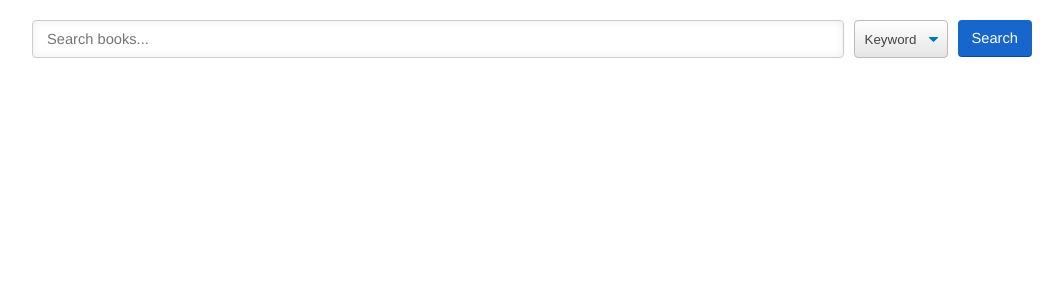
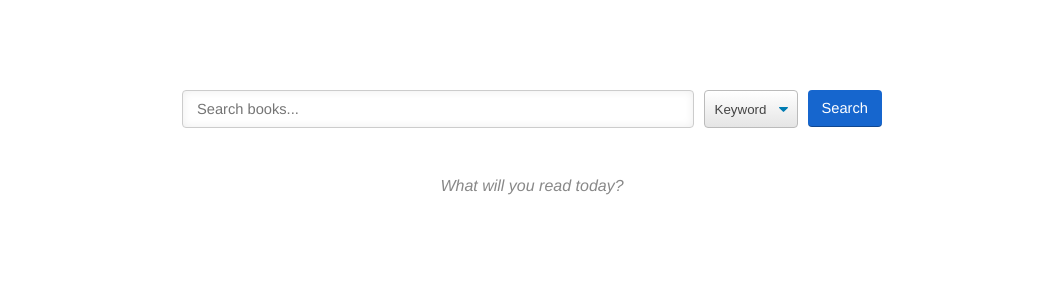
Before and after one commit to TeddyBurnsides/book_search, a React (Create React App) app: page / in a window 1280 px wide. Shown: the top 300 px of the page, without its empty margins (108-1171 px from the left). Built offline with nearby package versions, Linux system fonts and the light colour scheme.

Commit message:
Minor CSS UI improvements

```diff
--- a/src/components/App.js
+++ b/src/components/App.js
@@ -26,12 +26,12 @@ const App = () => {
   const [books, bookDispatch] = useReducer(bookReducer,[]);
 
   // search input handler
-  const getBooks = (event,clearPrevResults,searchValue,searchType) => {
+  const getBooks = (event,newSearch,searchValue,searchType) => {
 
     event.preventDefault(); // avoid a page refresh
 
     // handle new search criteria vs. getting more books for the current search
-    if (clearPrevResults) {
+    if (newSearch) {
       stateDispatch({type:'newSearch'});
       setSearchCriteria(prevState => ({...prevState, value:searchValue, type: searchType}));
     } else {
@@ -73,20 +73,19 @@ const App = () => {
 
 
   return (
-    <div>
-      <SearchForm getBooks={getBooks} />
+    <>
+      <SearchForm state={state} getBooks={getBooks} />
       <div className="bookList">
         {state.page>=1 && <h2>Books Found:</h2>}
         <BookList
           state={state}
           searchCriteria={searchCriteria}
-          prevSearchCriteria={prevSearchCriteria}
           books={books}
           getBooks={getBooks}
         />
-        {books.length > 0 && <MoreResultsButton loading={state.loading} getBooks={getBooks} />}
+        {books.length > 0 && <MoreResultsButton state={state} getBooks={getBooks} />}
       </div>
-    </div>
+    </>
   );
 }
 
--- a/src/components/BookList.js
+++ b/src/components/BookList.js
@@ -6,7 +6,9 @@ const BookList = (props) => {
 	// if no search has been started yet
 	if (props.searchCriteria.value === undefined) {
 
-		return (null);
+		return (
+			<p className="message">What will you read today?</p>
+		);
 
 	// books have been found
 	} else if (props.books.length > 0) {
--- a/src/components/MoreResultsButton.js
+++ b/src/components/MoreResultsButton.js
@@ -2,8 +2,11 @@
 
 const MoreResultsButton = (props) => {
 
+	const buttonText = props.state.loading ? 'Loading...' : 'Load More';
+	const buttonClass = props.state.loading ? 'moreResults disabled' : 'moreResults';
+
 	return (
-		<div onClick={(event) => props.getBooks(event,false)} className="moreResults">{props.loading ? 'Loading...' : 'Load More'}</div>
+		<div onClick={(event) => props.getBooks(event,false)} className={buttonClass}>{buttonText}</div>
 	)
 
 }
--- a/src/components/SearchForm.js
+++ b/src/components/SearchForm.js
@@ -6,9 +6,11 @@ const SearchForm = (props) => {
 	const [searchValue,setSearchValue] = useState(''); // free text search field
 	const [searchType, setSearchType] = useState('keyword'); // option drop down box
 
+	const formClass = props.state.hasInitSearch ? '' : 'frontAndCenter';
+
 	return (
 
-		<form>
+		<form className={formClass}>
 			<input
 				type="text"
 				value={searchValue}
--- a/src/reducers/stateReducer.js
+++ b/src/reducers/stateReducer.js
@@ -7,9 +7,9 @@ const stateReducer = (prevState,action) => {
 	  case 'getMoreResults':
 	    return {...prevState, page:prevState.page+1}
 	  case 'loadingResults':
-	    return {...prevState, loading:true, error: false};
+	    return {...prevState, loading:true};
 	  case 'finishedLoadingResults':
-	    return {...prevState, loading: false, error: false};
+	    return {...prevState, loading: false};
 	  default:
 	    throw new Error();
 	}
--- a/src/styles/styles.css
+++ b/src/styles/styles.css
@@ -59,11 +59,15 @@ body {
 	padding:20px;
 	font-family:var(--fontFamily);
 	min-width:330px;
-	max-width:1000px;
+	max-width:700px;
 	margin: 0 auto;
 }
 form {
 	display:flex;
+	transition:.4s padding ease;
+}
+form.frontAndCenter {
+	padding: 10% 0 0 0;
 }
 input[type="text"],button {
 	border-radius:4px;
@@ -118,9 +122,9 @@ button:hover {
 }
 p.message {
 	font-style:italic;
-	color:#777;
+	color:#888;
 	text-align:Center;
-	padding:30px 0;
+	padding:50px 0;
 }
 h2 {
 	font-size:16pt;
@@ -206,9 +210,14 @@ a.link:hover {
 	padding: 10px 0;
 	border-radius: 4px;
 	color: #777;
+	border:1px solid #ddd;
 	cursor:pointer;
 }
 .moreResults:hover {
 	background:#e3e3e3;
-	color:#666;
+	color:#555;
+	border-color:#ccc;
 }
+.moreResults.disabled { /* applied when in loading state */
+	pointer-events:none;
+}
--- a/src/utils/fetchBooks.js
+++ b/src/utils/fetchBooks.js
@@ -26,7 +26,7 @@ const buildUrl = (searchValue, searchType, pageNumber) => {
 	if (searchType === 'title') url=url + 'intitle:' + searchValue;
 	if (searchType === 'author') url=url + 'inauthor:' + searchValue;
 
-	const resultsPerPage=2;
+	const resultsPerPage=4;
 	url=url+'&maxResults='+resultsPerPage;
 
 	const index=(pageNumber-1)*resultsPerPage;
```
